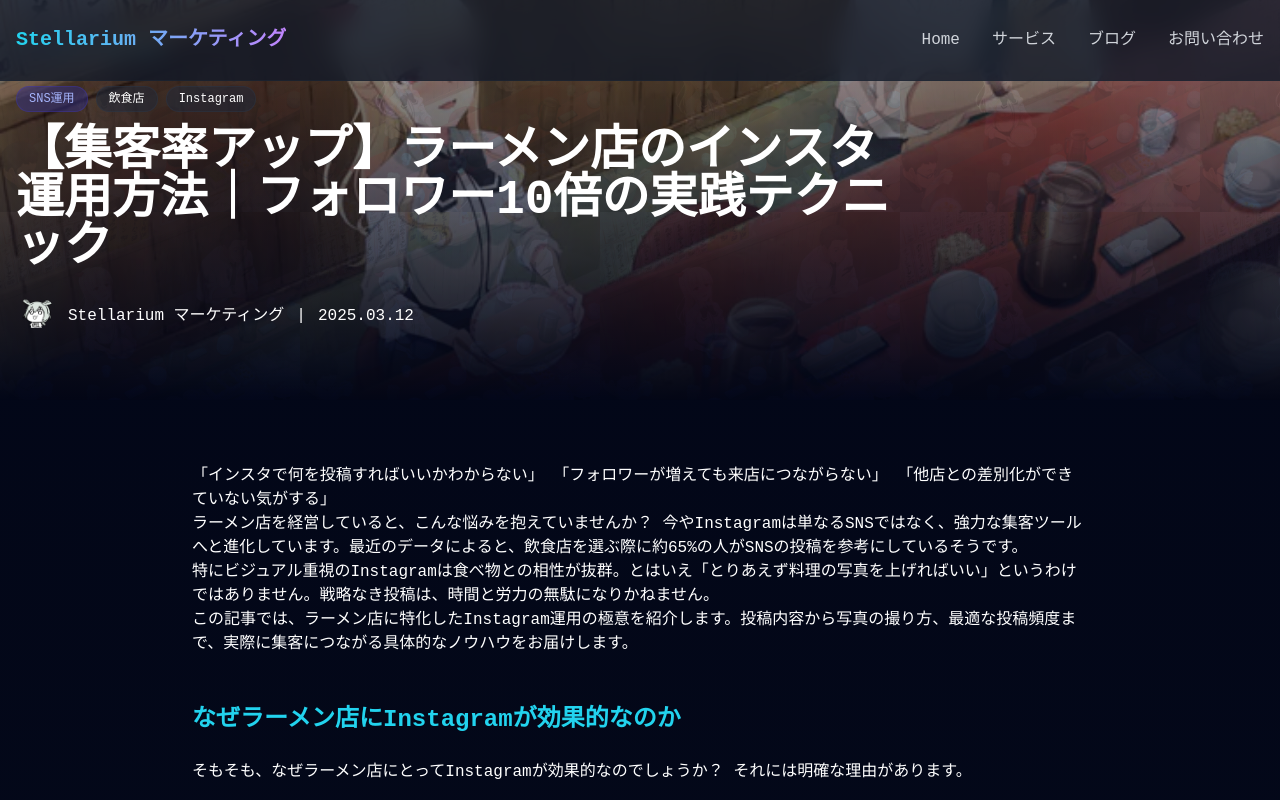
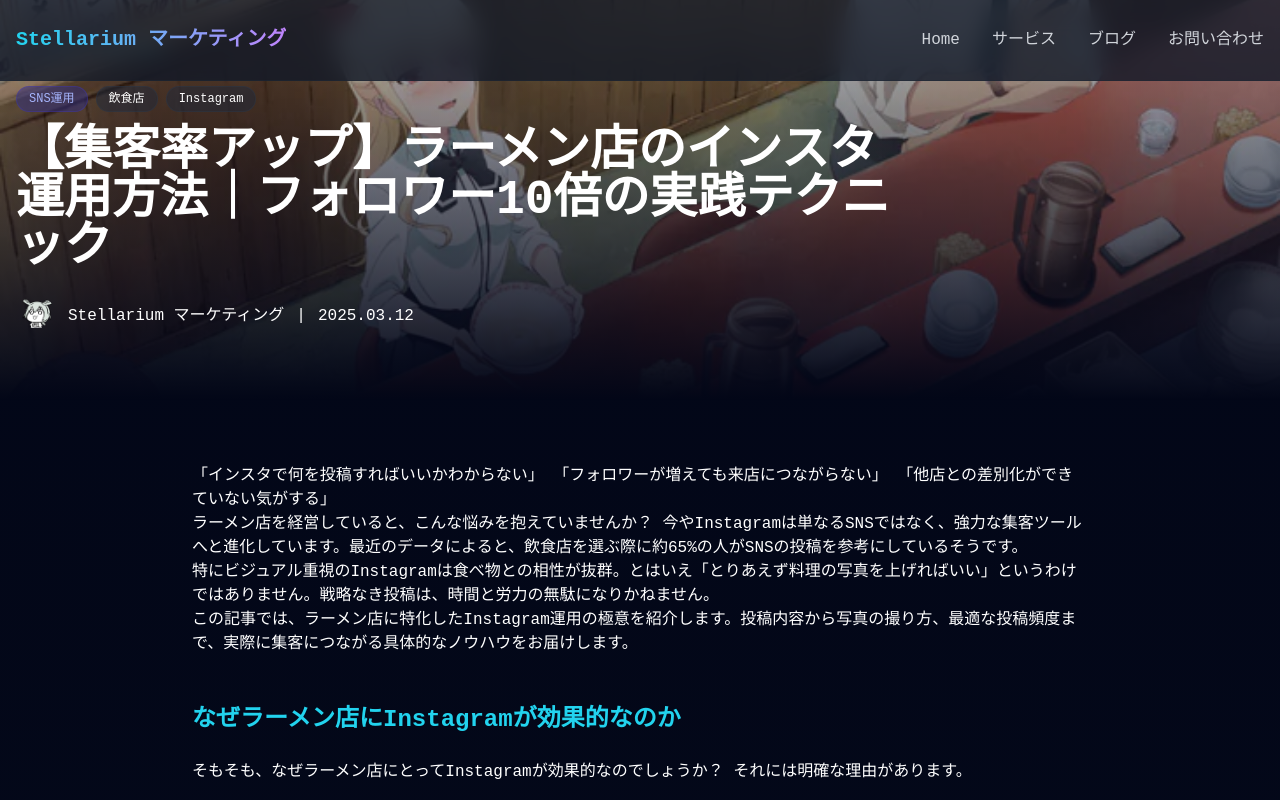
Before and after one commit to fortesnow/my-profile, a Next.js app: page /blog/ramen-instagram-strategy in a window 1280 px wide. Shown: the top 800 px of the page. Built offline with nearby package versions, Linux system fonts and the light colour scheme; a web font is replaced by a local one.

Commit message:
yml追加

```diff
--- a/app/blog/meta-ads-beginners-guide/page.tsx
+++ b/app/blog/meta-ads-beginners-guide/page.tsx
@@ -223,7 +223,7 @@ export default function BlogMetaAdsBeginners() {
             <div className="my-12 p-6 bg-gradient-to-br from-indigo-900/30 to-purple-900/30 rounded-lg border border-indigo-700/30">
               <h2 className="text-2xl font-bold text-cyan-400 mb-6">初心者でもMeta広告の壁を乗り越える5つの解決策</h2>
 
-              <p className="mb-4">
+              <p className="mb-4 text-white">
                 これまで私が数十のクライアント案件でMeta広告運用を行ってきた経験から、初心者がつまずきやすいポイントとその解決法をお伝えします。これさえ押さえておけば、Meta広告の「難しさの壁」はぐっと低くなるはずです。
               </p>
             </div>
--- a/app/blog/ramen-instagram-strategy/page.tsx
+++ b/app/blog/ramen-instagram-strategy/page.tsx
@@ -59,22 +59,13 @@ export default function BlogRamenInstagramStrategy() {
           src="/blog/eye-catch/ramen-instagram-strategy.webp"
           alt="ラーメン店のInstagram運用ガイド"
           fill
-          className="object-cover opacity-60"
+          className="object-cover opacity-75"
           priority
         />
 
         <div className="absolute inset-0 bg-gradient-to-t from-slate-950 to-transparent" />
 
-        {/* 背景にラーメン画像のパターン追加 */}
-        <div className="absolute inset-0 opacity-15 bg-repeat z-10"
-          style={{
-            backgroundImage: 'url(/blog/eye-catch/ramen-instagram-strategy.webp)',
-            backgroundSize: '300px',
-            mixBlendMode: 'overlay'
-          }}
-        />
-
-        <div className="container mx-auto px-4 relative h-full flex flex-col justify-end pb-16 z-20">
+        <div className="container mx-auto px-4 relative h-full flex flex-col justify-end pb-16">
           <Link
             href="/blog"
             className="flex items-center text-cyan-400 hover:text-cyan-300 transition-colors mb-6"
```
Also changed, not shown: next-sitemap.config.js (added, +14 -0 lines).
